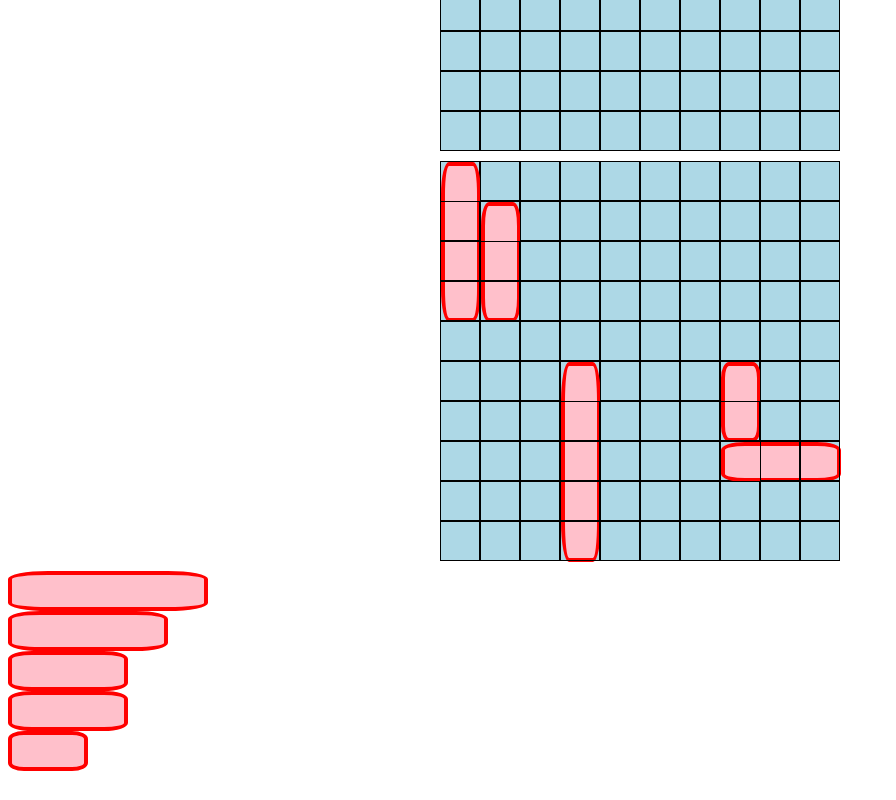
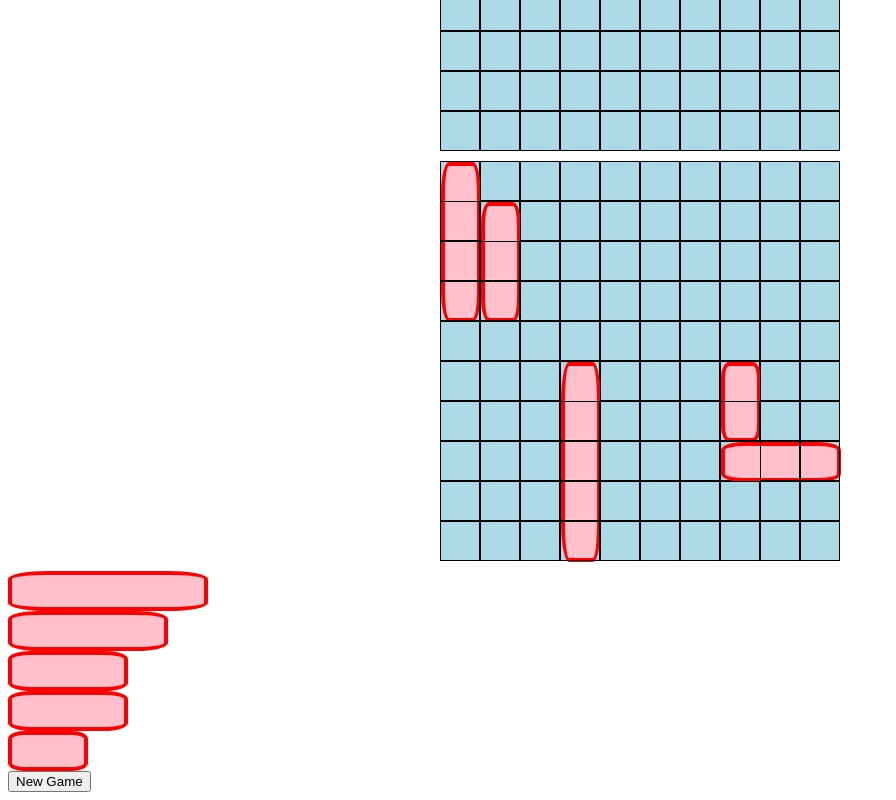
Before and after one commit to hnhon/battleship, a plain HTML site: page index.html in a window 1280 px wide. Shown: the part 364-1164 px from the top of the page, without its empty margins (0-896 px from the left). Before the commit the page ends 1143 px from the top, so only its background shows below. Drawn offline with Linux system fonts and the light colour scheme.

Commit message:
add winning message to html

```diff
--- a/index.html
+++ b/index.html
@@ -53,6 +53,11 @@
         <div class="ship-smaller-grid"></div>
     </div>
 
+    <div class="winning-message" id="winningMessage">
+        <div class="winning-message-text" id="winningText"></div>
+        <button class="winning-new-game-btn" id='restartBtn'>New Game</button>
+    </div>
+
     <script src="index.js"></script>
 </body>
 
```
